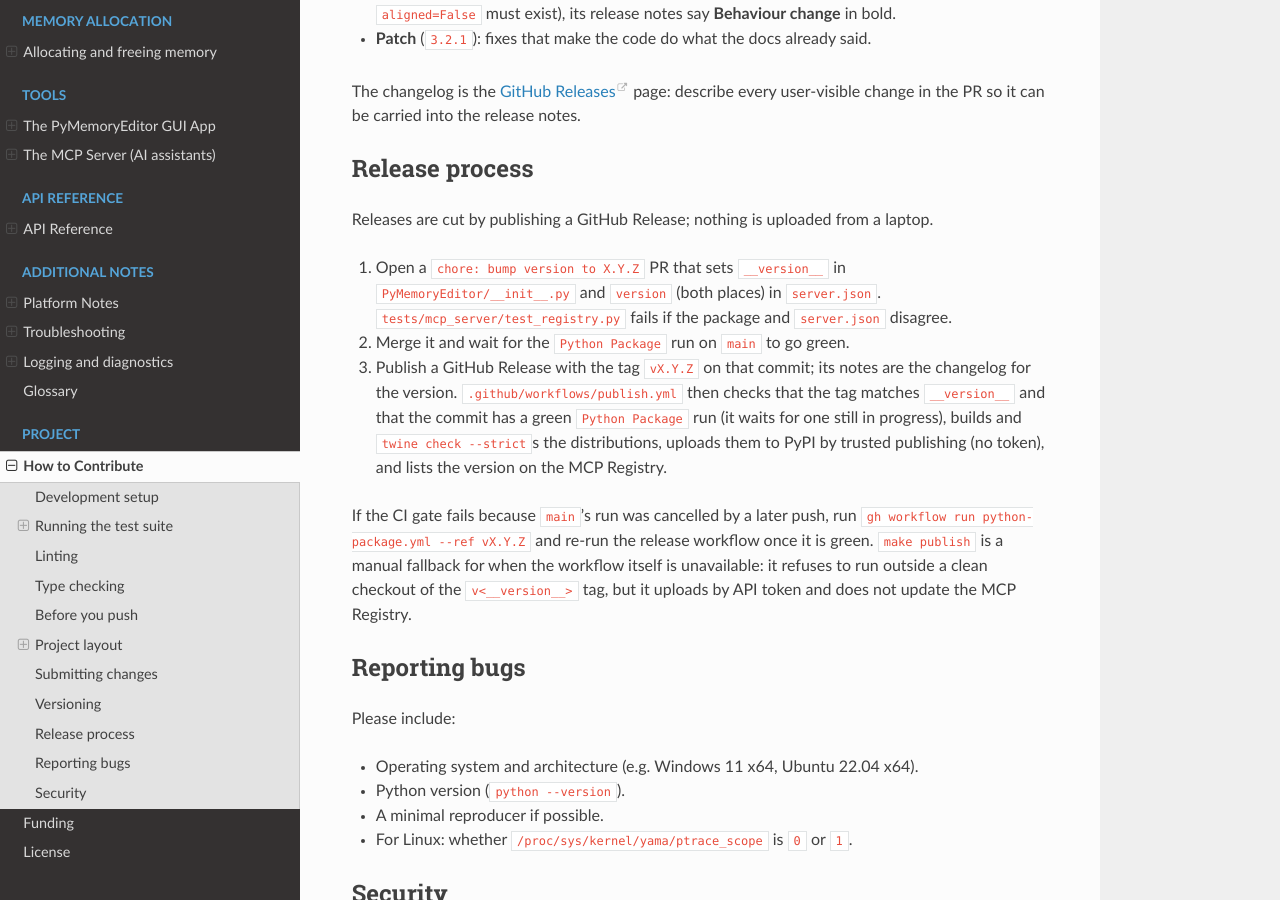
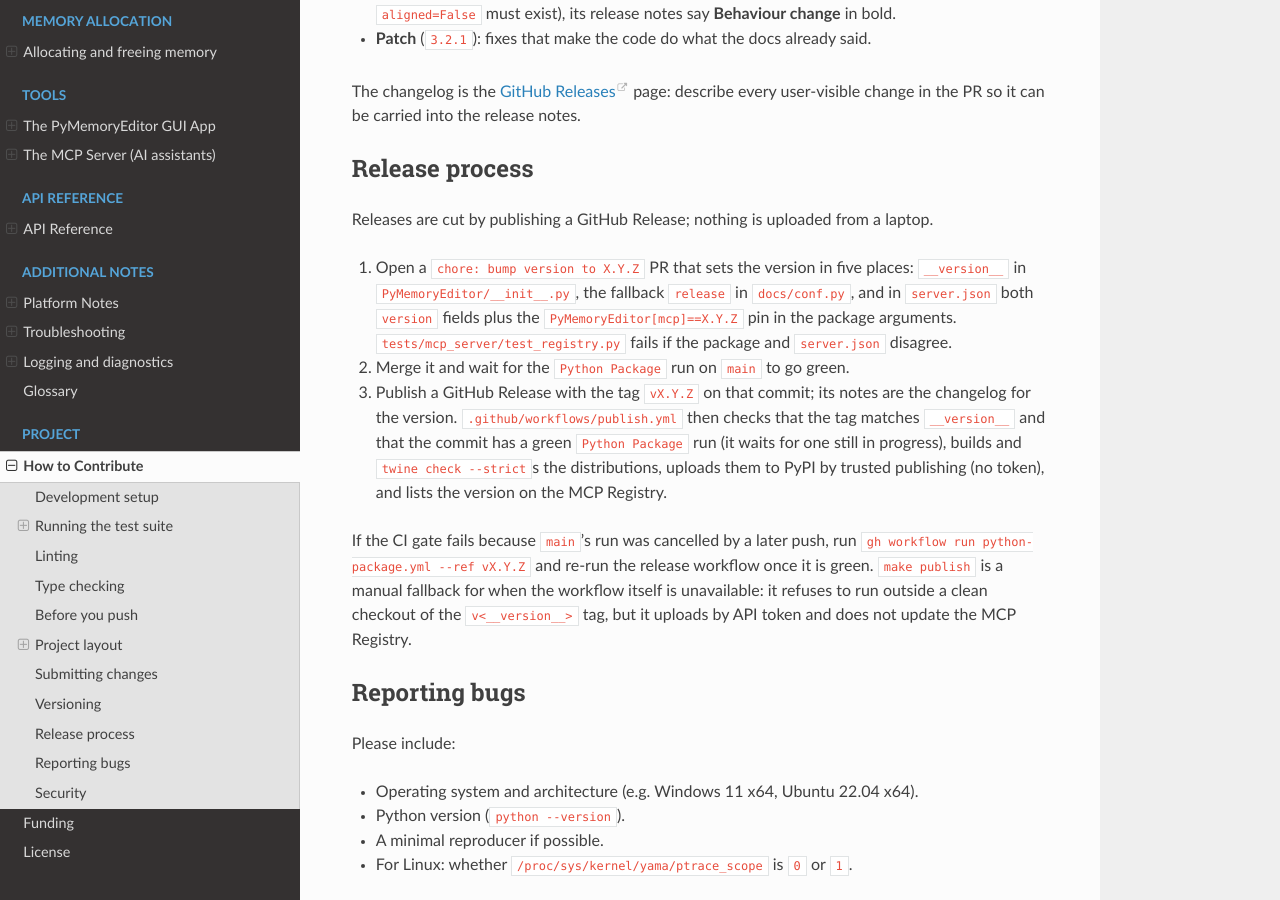
Before and after one commit to JeanExtreme002/PyMemoryEditor, a Sphinx documentation site: the page built from docs/contributing.md, in a window 1280 px wide and 900 px high, scrolled down 3354 px. Built offline with Sphinx 7.4.7 and the Read the Docs theme 3.1.0, drawn with Linux system fonts in a browser that asks for light colours.

```diff
--- a/CONTRIBUTING.md
+++ b/CONTRIBUTING.md
@@ -164,10 +164,12 @@ the release notes.
 Releases are cut by publishing a GitHub Release; nothing is uploaded from a
 laptop.
 
-1. Open a `chore: bump version to X.Y.Z` PR that sets `__version__` in
-   `PyMemoryEditor/__init__.py` and `version` (both places) in `server.json`.
-   `tests/mcp_server/test_registry.py`
-   fails if the package and `server.json` disagree.
+1. Open a `chore: bump version to X.Y.Z` PR that sets the version in five
+   places: `__version__` in `PyMemoryEditor/__init__.py`, the fallback
+   `release` in `docs/conf.py`, and in `server.json` both `version` fields
+   plus the `PyMemoryEditor[mcp]==X.Y.Z` pin in the package arguments.
+   `tests/mcp_server/test_registry.py` fails if the package and `server.json`
+   disagree.
 2. Merge it and wait for the `Python Package` run on `main` to go green.
 3. Publish a GitHub Release with the tag `vX.Y.Z` on that commit; its notes
    are the changelog for the version.
--- a/PyMemoryEditor/__init__.py
+++ b/PyMemoryEditor/__init__.py
@@ -8,7 +8,7 @@ Supported platforms: Windows, Linux and macOS (32-bit and 64-bit).
 """
 
 __author__ = "Jean Loui Bernard Silva de Jesus"
-__version__ = "3.2.0"
+__version__ = "3.3.0"
 
 import logging
 import sys
--- a/docs/conf.py
+++ b/docs/conf.py
@@ -23,7 +23,7 @@ copyright = f"{datetime.now().year}, {author}"
 try:
     from PyMemoryEditor import __version__ as release
 except Exception:  # pragma: no cover - docs can build without the package installed
-    release = "3.2.0"
+    release = "3.3.0"
 
 version = ".".join(release.split(".")[:2])
 
--- a/server.json
+++ b/server.json
@@ -8,19 +8,19 @@
     "source": "github"
   },
   "websiteUrl": "https://pymemoryeditor.readthedocs.io/en/latest/mcp.html",
-  "version": "3.2.0",
+  "version": "3.3.0",
   "packages": [
     {
       "registryType": "pypi",
       "registryBaseUrl": "https://pypi.org",
       "identifier": "pymemoryeditor",
-      "version": "3.2.0",
+      "version": "3.3.0",
       "runtimeHint": "uvx",
       "runtimeArguments": [
         {
           "type": "named",
           "name": "--from",
-          "value": "PyMemoryEditor[mcp]==3.2.0",
+          "value": "PyMemoryEditor[mcp]==3.3.0",
           "description": "Install the MCP extra, pinned to this release."
         }
       ],
```
